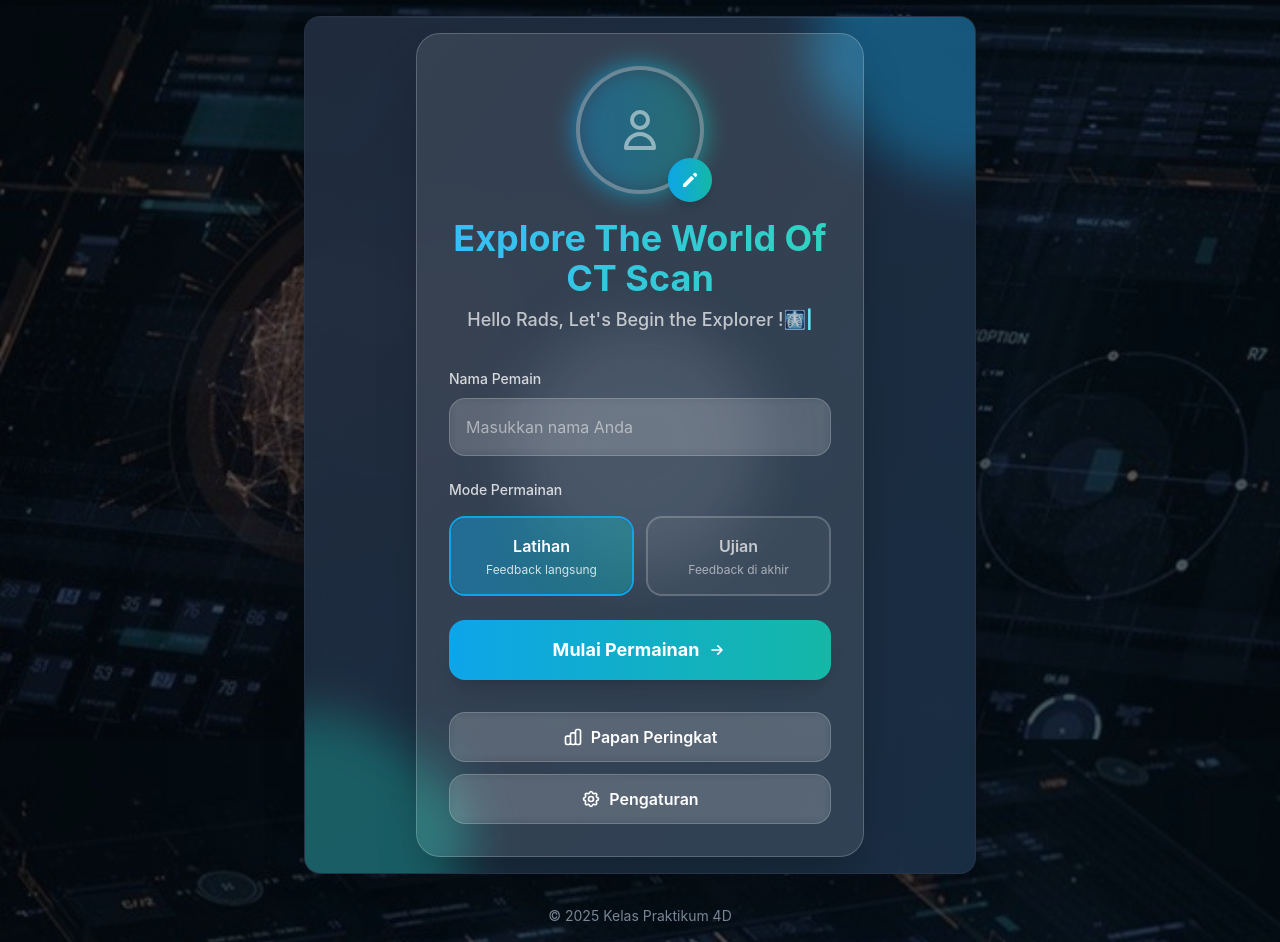
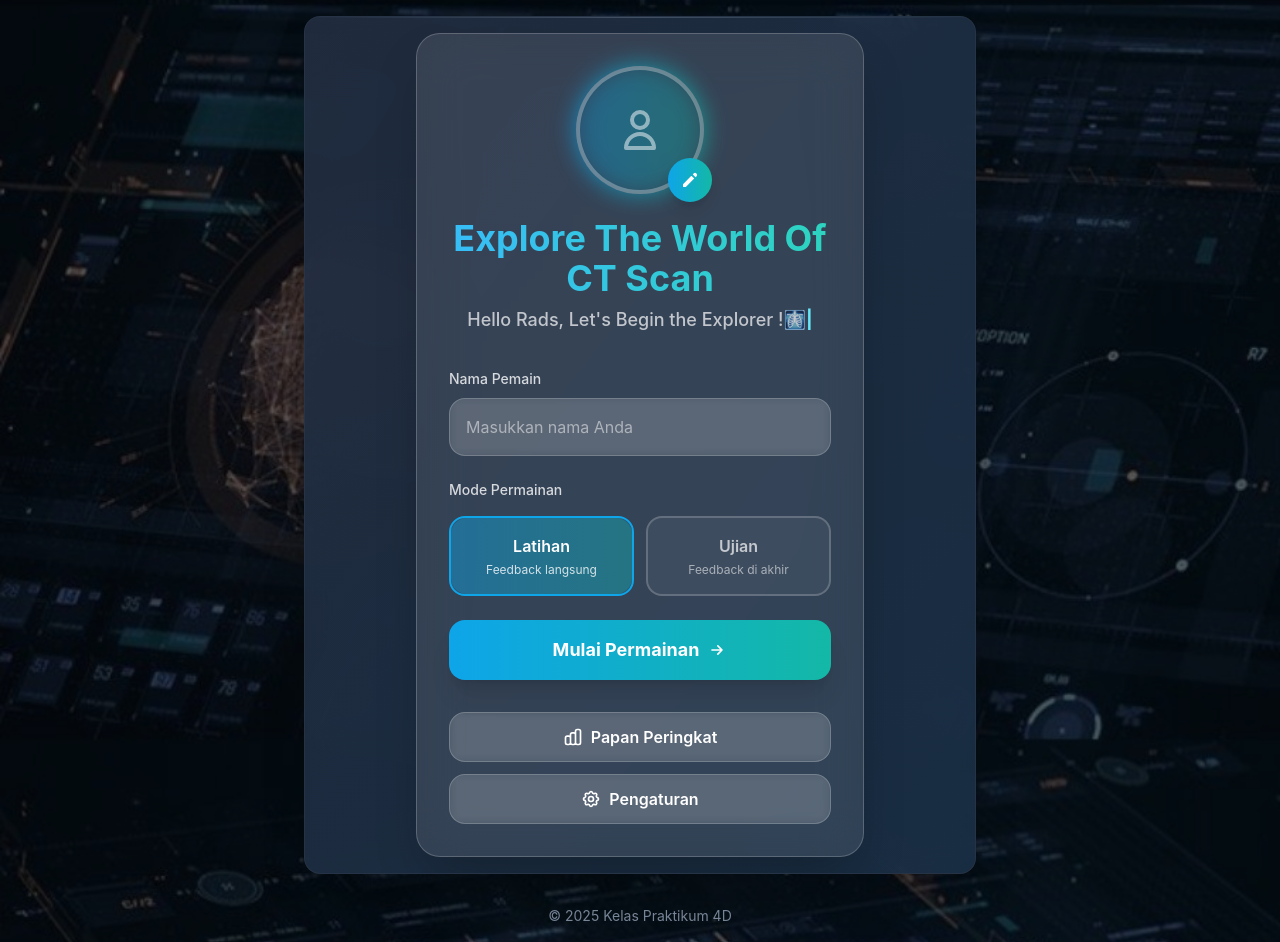
Before and after one commit to sdmhmdalkrn17/Quiz-CT, a React (Vite) app: page / in a window 1280 px wide. Built offline with nearby package versions, Linux system fonts and the light colour scheme.

Commit message:
Update WelcomeScreen.tsx

```diff
--- a/components/WelcomeScreen.tsx
+++ b/components/WelcomeScreen.tsx
@@ -252,10 +252,7 @@ const WelcomeScreen: React.FC<WelcomeScreenProps> = ({
   return (
     <div className="min-h-screen flex items-center justify-center p-4">
       <div className="absolute inset-0 overflow-hidden pointer-events-none">
-        <div className="absolute -top-40 -right-40 w-80 h-80 bg-sky-500 rounded-full mix-blend-multiply filter blur-xl opacity-20 animate-pulse"></div>
-        <div className="absolute -bottom-40 -left-40 w-80 h-80 bg-teal-500 rounded-full mix-blend-multiply filter blur-xl opacity-20 animate-pulse delay-1000"></div>
-        <div className="absolute top-1/2 left-1/2 transform -translate-x-1/2 -translate-y-1/2 w-60 h-60 bg-slate-600 rounded-full mix-blend-multiply filter blur-xl opacity-20 animate-pulse delay-500"></div>
-      </div>
+       </div>
 
       <div className="relative w-full max-w-md">
         <div className="bg-white/10 backdrop-blur-xl border border-white/20 rounded-3xl p-8 shadow-2xl">
```
